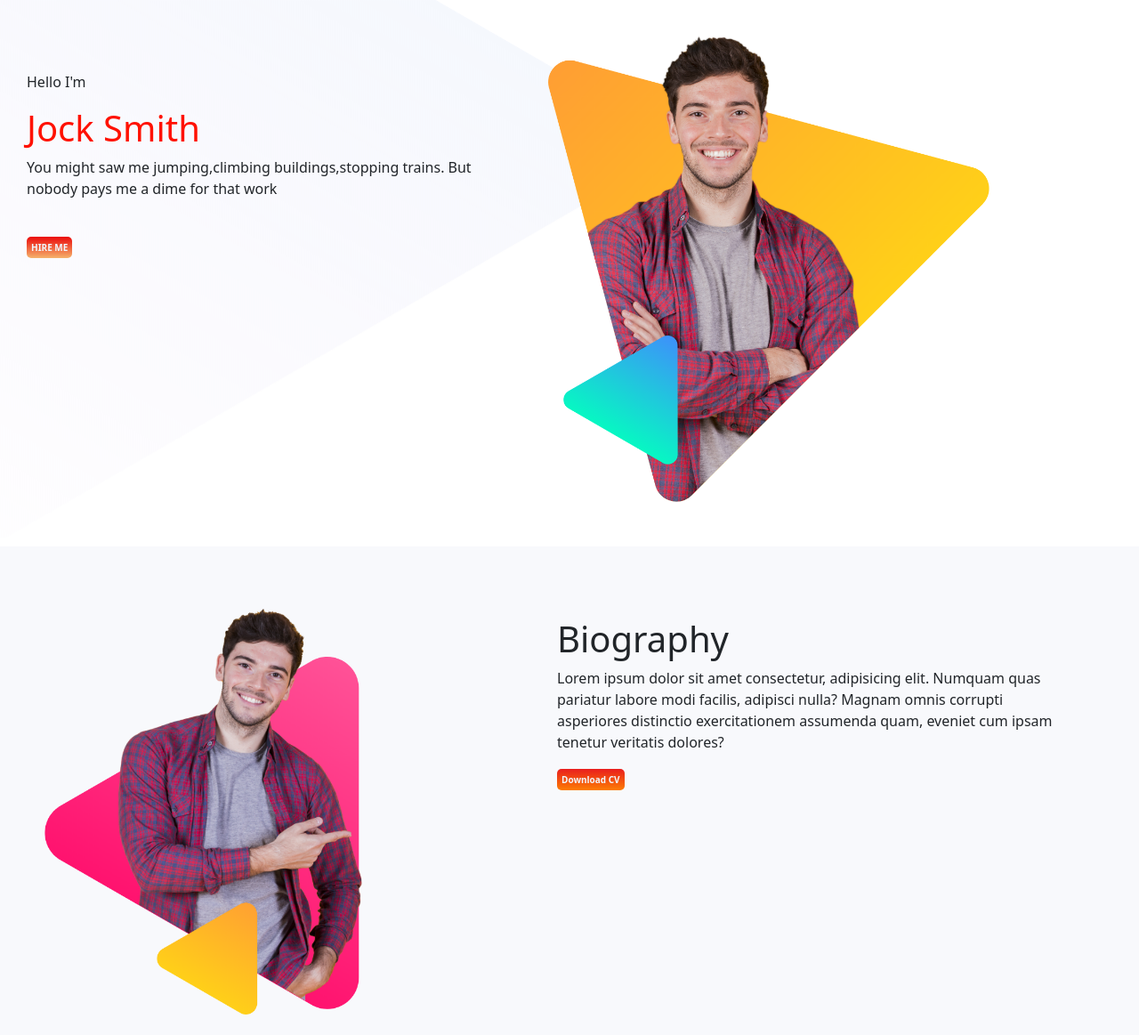
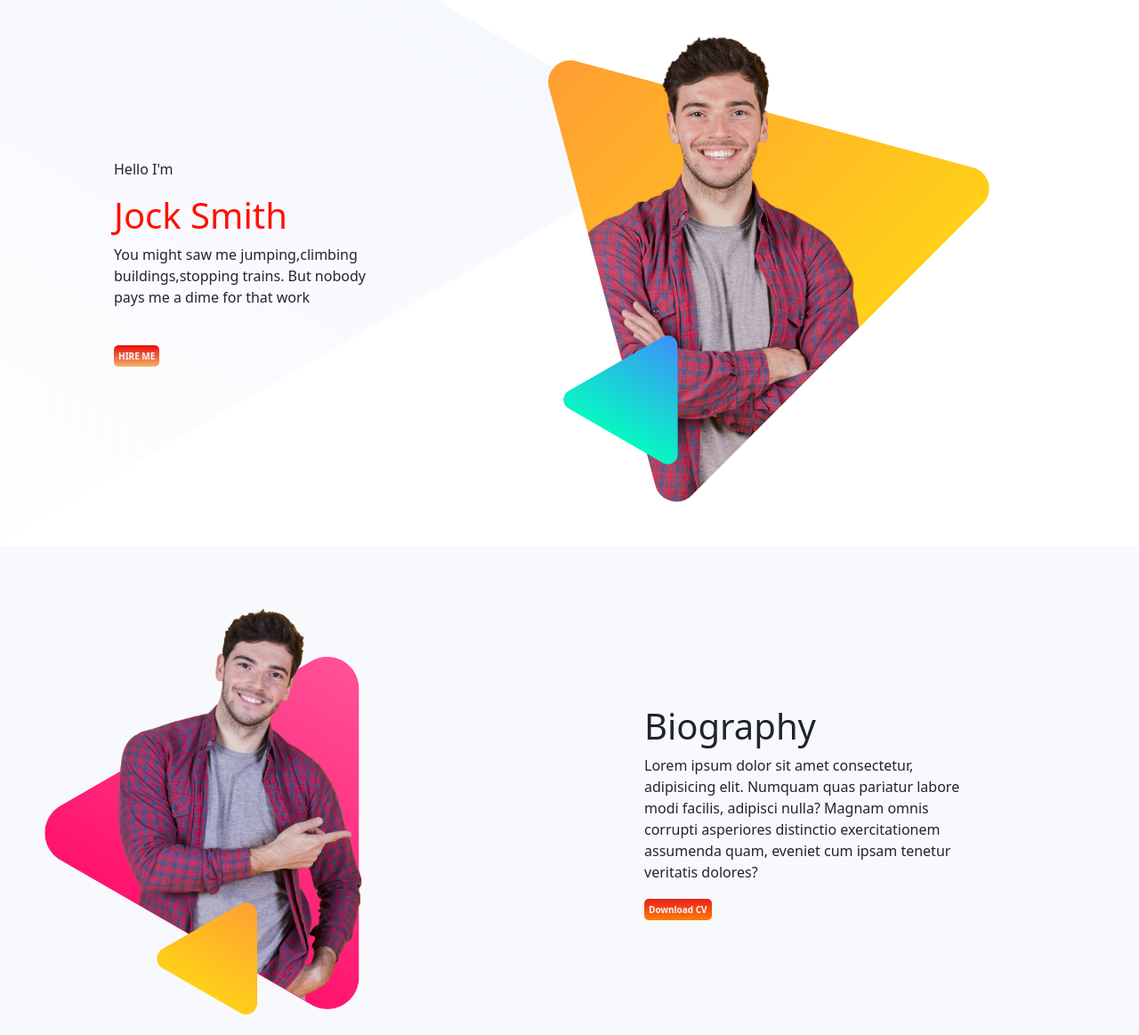
Before and after one commit to SKABir2002/Portfolio, a plain HTML site: page index.html in a window 1280 px wide. Shown: the top 1163 px of the page at 89% size. Drawn offline with Linux system fonts and the light colour scheme.

Commit message:
change some decoration in text padding

```diff
--- a/style.css
+++ b/style.css
@@ -1,7 +1,7 @@
 /* this is first section  */
 .uperdiv1 {
     margin: 0px; margin-top: 50px;
-    padding: 30px;
+    padding: 10%;
     height: 40%; width: 45%;
 
 }
@@ -42,10 +42,10 @@
 
 }
 .link2 :hover{
-    text-shadow:none;
+    text-decoration: none;
 }
 .middlediv2{  margin: 50px 30px 10px 20px;
-    padding: 30px;
+    padding: 10%;
     height: 30%; width: 50%;
 
 
```
